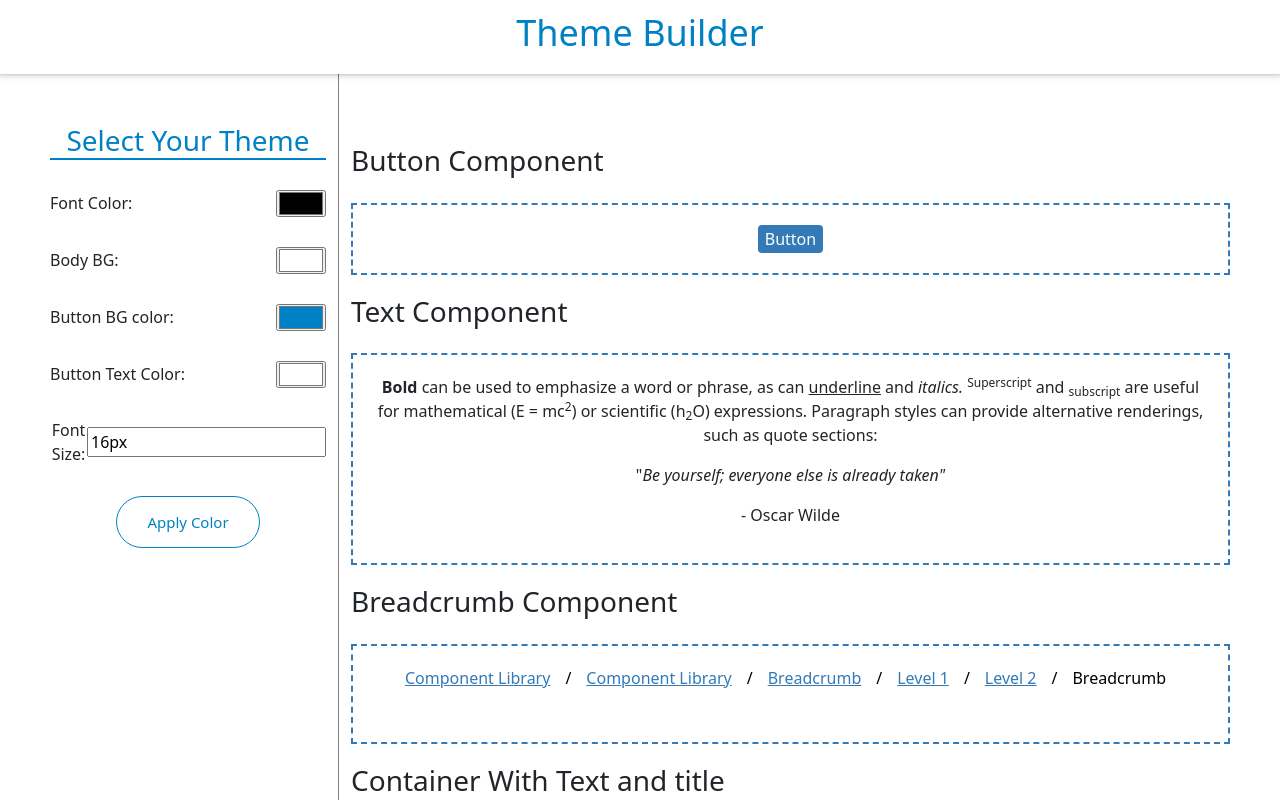
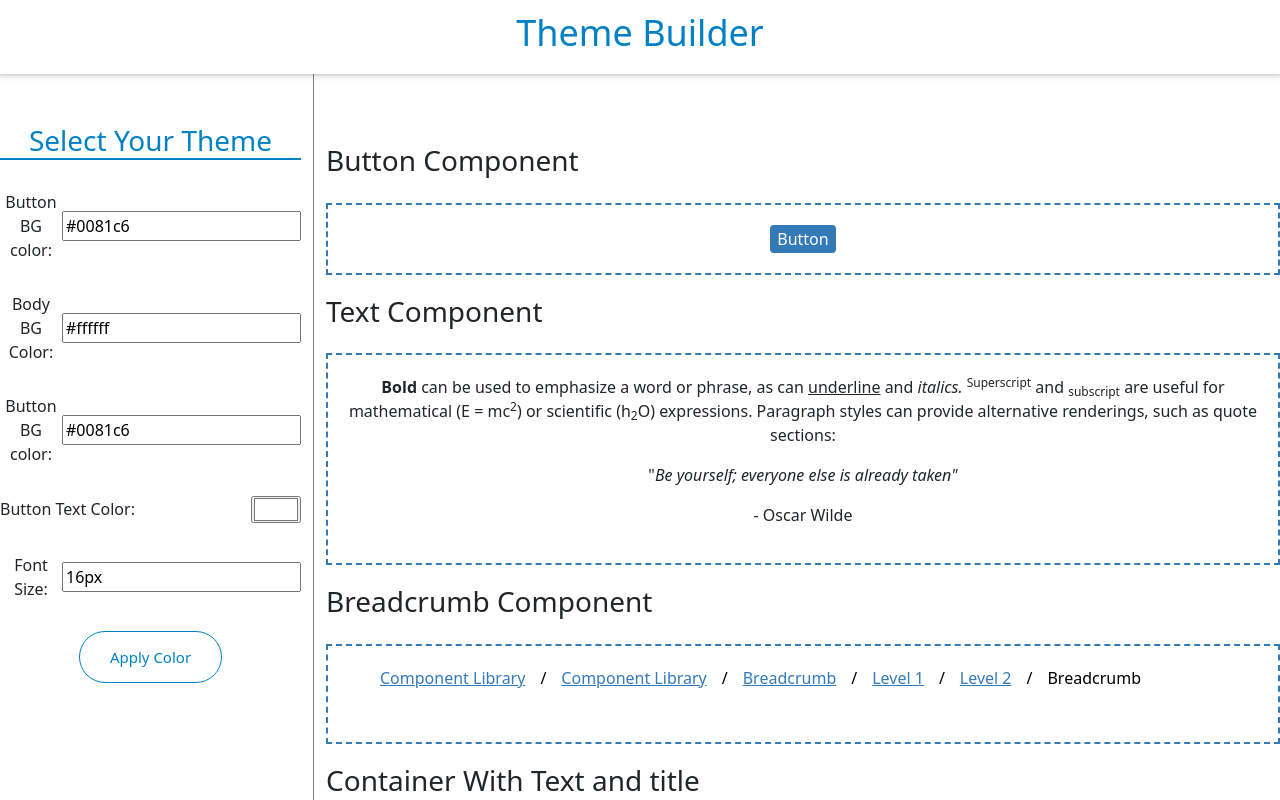
Before and after one commit to kananmhn/react-firebase-app, a React (Create React App) app: page / in a window 1280 px wide. Shown: the top 800 px of the page. Built offline with nearby package versions, Linux system fonts and the light colour scheme.

Commit message:
color-picker data stored to colors.json file

```diff
--- a/src/App.css
+++ b/src/App.css
@@ -154,7 +154,7 @@ body {
   padding: 10px 30px;
 }
 .max-container {
-  max-width: 1180px;
+  max-width: 1526px;
   margin: 0 auto;
   display: flex;
 }
@@ -215,3 +215,8 @@ body {
   border: 2px dashed #337ab7;
   padding: 20px;
 }
+
+.popover {
+  position: fixed;
+ z-index:  2
+}
--- a/src/App.js
+++ b/src/App.js
@@ -48,7 +48,8 @@ function App() {
         fontColor: fColor,
         backgroundColor: BGColor,
         BtnTextColor: BtnTextColor,
-        BtnBgcolor: BtnbgColor1
+        BtnBgcolor: BtnbgColor1,
+        fontSize: fontSize,
       }),
     });
   };
@@ -68,7 +69,7 @@ function App() {
             <button className="apply-color" onClick={applyColor}>Apply Color</button>
           </div>
           <div className="col-lg-9 right-section" style={{  backgroundColor: BGColor }}>
-             <LeftSideComponent fColor={fColor} BGColor={BGColor} BtntextColor={BtnTextColor} BtnbgColor1={BtnbgColor1} fontSize={fontSize}/>
+             <LeftSideComponent fColor={fColor} BGColor={BGColor} BtntextColor={BtnTextColor} BtnbgColor={BtnbgColor1} fontSize={fontSize}/>
             </div>
           </div>
         </div>
--- a/src/components/BackgroundColor/BacgroundColor.js
+++ b/src/components/BackgroundColor/BacgroundColor.js
@@ -1,21 +1,44 @@
-import React, { useState } from 'react';
-
+import React, { useState, useEffect, useRef } from 'react';
+import { SketchPicker } from 'react-color';
 
 function BackgroundColor({sendDataToParent}) {
     const [BackgroundColor, setBackgroundColor] = useState("#ffffff");
-    const handleBackgroundColorChange = (event) => {
-      setBackgroundColor(event.target.value);
-      sendDataToParent(event.target.value);
-      };
+    const [displayColorPicker, setDisplayColorPicker] = useState(false);
+    const popover = useRef();
+
+    const handleBackgroundColorChange = (color) => {
+      setBackgroundColor(color.hex);
+      sendDataToParent(color.hex);
+    };
+
+    const handleClick = () => {
+      setDisplayColorPicker(true);
+    };
+
+    useEffect(() => {
+        const handleClickOutside = (event) => {
+            if (popover.current && !popover.current.contains(event.target)) {
+                setDisplayColorPicker(false);
+            }
+        }
+
+        document.addEventListener("mousedown", handleClickOutside);
+        return () => {
+            document.removeEventListener("mousedown", handleClickOutside);
+        };
+    }, []);
+
     return (
         <form>
         <label>
-        <span className='lable-text'>Body BG:</span>
-          <div className='color-box'><input type="color" value={BackgroundColor} onChange={handleBackgroundColorChange} />
-        </div></label>
-        {/* <input type="submit" value="Submit" /> */}
-      </form>
+        <span className='lable-text'>Body BG Color:</span>
+        <input type="text" value={BackgroundColor} onClick={handleClick} readOnly />
+        { displayColorPicker ? <div className="popover" ref={popover}>
+            <SketchPicker color={BackgroundColor} onChangeComplete={handleBackgroundColorChange} />
+        </div> : null }
+        </label>
+        </form>
     );
-};
+}
 
 export default BackgroundColor;
--- a/src/components/BtnBgColor/BtnBgColor.js
+++ b/src/components/BtnBgColor/BtnBgColor.js
@@ -1,21 +1,44 @@
-import React, { useState } from 'react';
-
+import React, { useState, useEffect, useRef } from 'react';
+import { SketchPicker } from 'react-color';
 
 function BtnBgColor({sendDataToParent}) {
     const [BtnBgColor, setBtnBgColor] = useState("#0081c6");
-    const handleBtnBgColorChange = (event) => {
-      setBtnBgColor(event.target.value);
-      sendDataToParent(event.target.value)
-      };
+    const [displayColorPicker, setDisplayColorPicker] = useState(false);
+    const popover = useRef();
+
+    const handleBtnBgColorChange = (color) => {
+      setBtnBgColor(color.hex);
+      sendDataToParent(color.hex);
+    };
+
+    const handleClick = () => {
+      setDisplayColorPicker(true);
+    };
+
+    useEffect(() => {
+        const handleClickOutside = (event) => {
+            if (popover.current && !popover.current.contains(event.target)) {
+                setDisplayColorPicker(false);
+            }
+        }
+
+        document.addEventListener("mousedown", handleClickOutside);
+        return () => {
+            document.removeEventListener("mousedown", handleClickOutside);
+        };
+    }, []);
+
     return (
         <form>
         <label>
         <span className='lable-text'>Button BG color:</span>
-        <div className='color-box'><input type="color" value={BtnBgColor} onChange={handleBtnBgColorChange} />
-        </div></label>
-        {/* <input type="submit" value="Submit" /> */}
-      </form>
+        <input type="text" value={BtnBgColor} onClick={handleClick} readOnly />
+        { displayColorPicker ? <div className="popover" ref={popover}>
+            <SketchPicker color={BtnBgColor} onChangeComplete={handleBtnBgColorChange} />
+        </div> : null }
+        </label>
+        </form>
     );
-};
+}
 
 export default BtnBgColor;
--- a/src/components/FontColor/FontColor.js
+++ b/src/components/FontColor/FontColor.js
@@ -1,25 +1,44 @@
-import React, { useState } from 'react';
-// import { SketchPicker } from 'react-color';
-// import ColorPicker from 'react-pick-color';
+import React, { useState, useEffect, useRef } from 'react';
+import { SketchPicker } from 'react-color';
 
-function FontColor({sendDataToParent}) {
-    const [fontColor, setFontColor] = useState("#000");
-    const handleFontColorChange = (event) => {
-        setFontColor(event.target.value);
-        sendDataToParent(event.target.value);
-      };
+function BtnBgColor({sendDataToParent}) {
+    const [BtnBgColor, setBtnBgColor] = useState("#0081c6");
+    const [displayColorPicker, setDisplayColorPicker] = useState(false);
+    const popover = useRef();
+
+    const handleBtnBgColorChange = (color) => {
+      setBtnBgColor(color.hex);
+      sendDataToParent(color.hex);
+    };
+
+    const handleClick = () => {
+      setDisplayColorPicker(true);
+    };
+
+    useEffect(() => {
+        const handleClickOutside = (event) => {
+            if (popover.current && !popover.current.contains(event.target)) {
+                setDisplayColorPicker(false);
+            }
+        }
+
+        document.addEventListener("mousedown", handleClickOutside);
+        return () => {
+            document.removeEventListener("mousedown", handleClickOutside);
+        };
+    }, []);
+
     return (
         <form>
         <label>
-          <span className='lable-text'>Font Color:</span>
-          <div className='color-box'>
-          <input type="color" value={fontColor} onChange={handleFontColorChange} />
-          </div>
-          {/* <ColorPicker /> */}
+        <span className='lable-text'>Button BG color:</span>
+        <input type="text" value={BtnBgColor} onClick={handleClick} readOnly />
+        { displayColorPicker ? <div className="popover" ref={popover}>
+            <SketchPicker color={BtnBgColor} onChangeComplete={handleBtnBgColorChange} />
+        </div> : null }
         </label>
-        {/* <input type="submit" value="Submit" /> */}
-      </form>
+        </form>
     );
-};
+}
 
-export default FontColor;
+export default BtnBgColor;
```
Also changed, not shown: colors.json (+6 -2 lines), server.js (+10 -5 lines).
